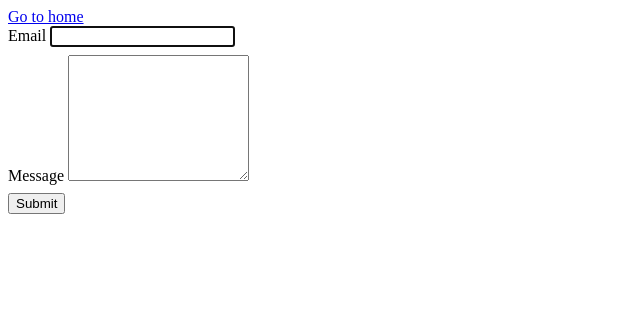
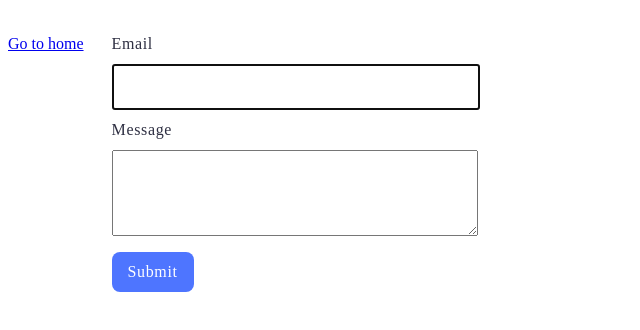
Before and after one commit to Ivan-Yakoviv/goit-js-hw-09, a website built with Vite: page src/2-form.html in a window 1280 px wide. Shown: the whole page, without its empty margins (0-640 px from the left). Built offline with nearby package versions, Linux system fonts and the light colour scheme.

Commit message:
add styles to form

```diff
--- a/src/2-form.html
+++ b/src/2-form.html
@@ -8,8 +8,8 @@
     <link rel="stylesheet" href="./css/form.css" />
   </head>
   <body>
+    <a href="./index.html">Go to home</a>
     <section>
-      <a href="./index.html">Go to home</a>
       <form class="feedback-form" autocomplete="off">
         <label>
           Email
--- a/src/css/form.css
+++ b/src/css/form.css
@@ -1,6 +1,67 @@
+section {
+  display: inline-flex;
+  padding: 24px;
+  flex-direction: column;
+  align-items: flex-start;
+  /* gap: 16px; */
+  border-radius: 8px;
+  background: #fff;
+}
+
 .feedback-form {
   display: flex;
   flex-direction: column;
   align-items: flex-start;
   gap: 8px;
 }
+
+label {
+  display: flex;
+  flex-direction: column;
+  align-items: flex-start;
+  gap: 8px;
+  color: #2e2f42;
+  font-family: Montserrat;
+  font-size: 16px;
+  line-height: 1.5;
+  letter-spacing: 0.04em;
+}
+
+input {
+  display: flex;
+  width: 360px;
+  height: 40px;
+  justify-content: center;
+  align-items: center;
+}
+
+textarea {
+  display: flex;
+  width: 360px;
+  height: 80px;
+  justify-content: center;
+  align-items: center;
+}
+
+button {
+  cursor: pointer;
+  display: flex;
+  margin-top: 8px;
+  padding: 8px 16px;
+  justify-content: center;
+  align-items: center;
+  gap: 16px;
+  border: none;
+  border-radius: 8px;
+  background-color: #4e75ff;
+  color: #fff;
+  font-family: Montserrat;
+  font-size: 16px;
+  font-weight: 500;
+  line-height: 1.5;
+  letter-spacing: 0.04em;
+}
+
+button:hover {
+  background-color: #6c8cff;
+}
```
